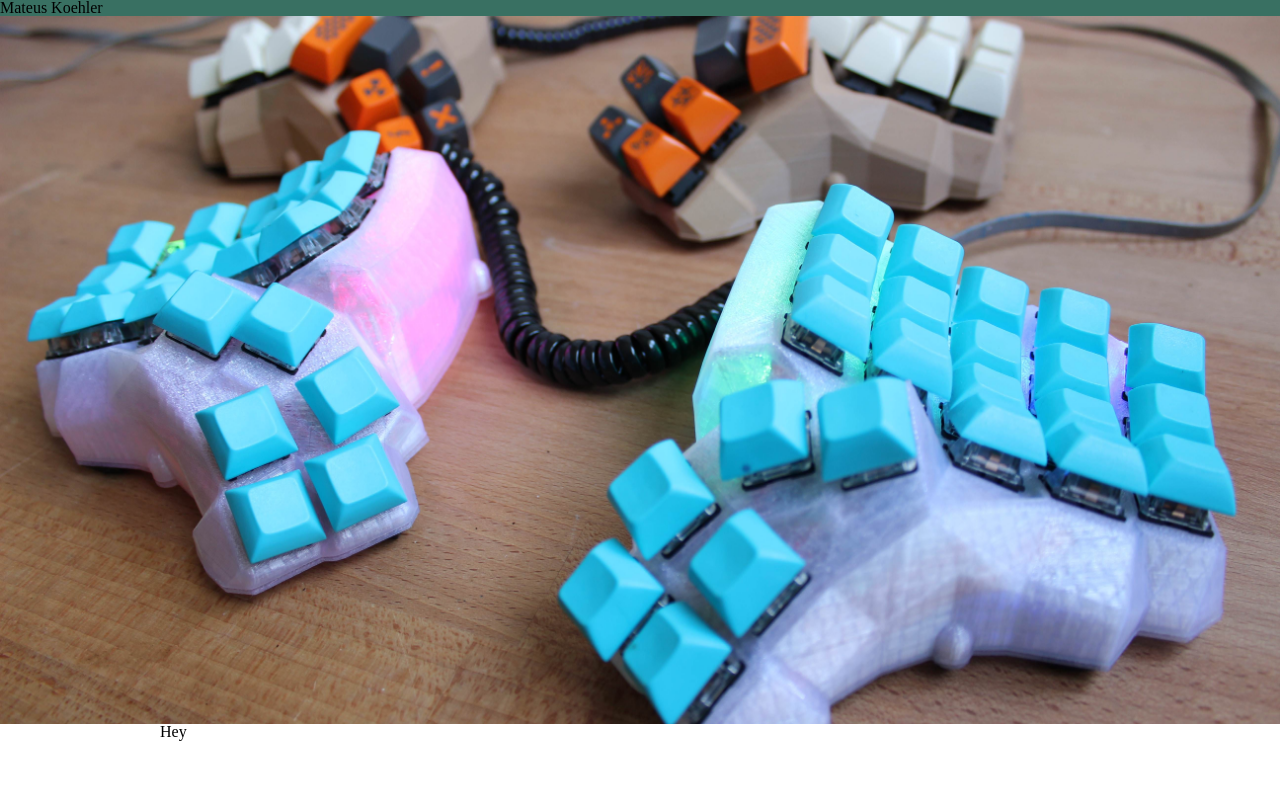
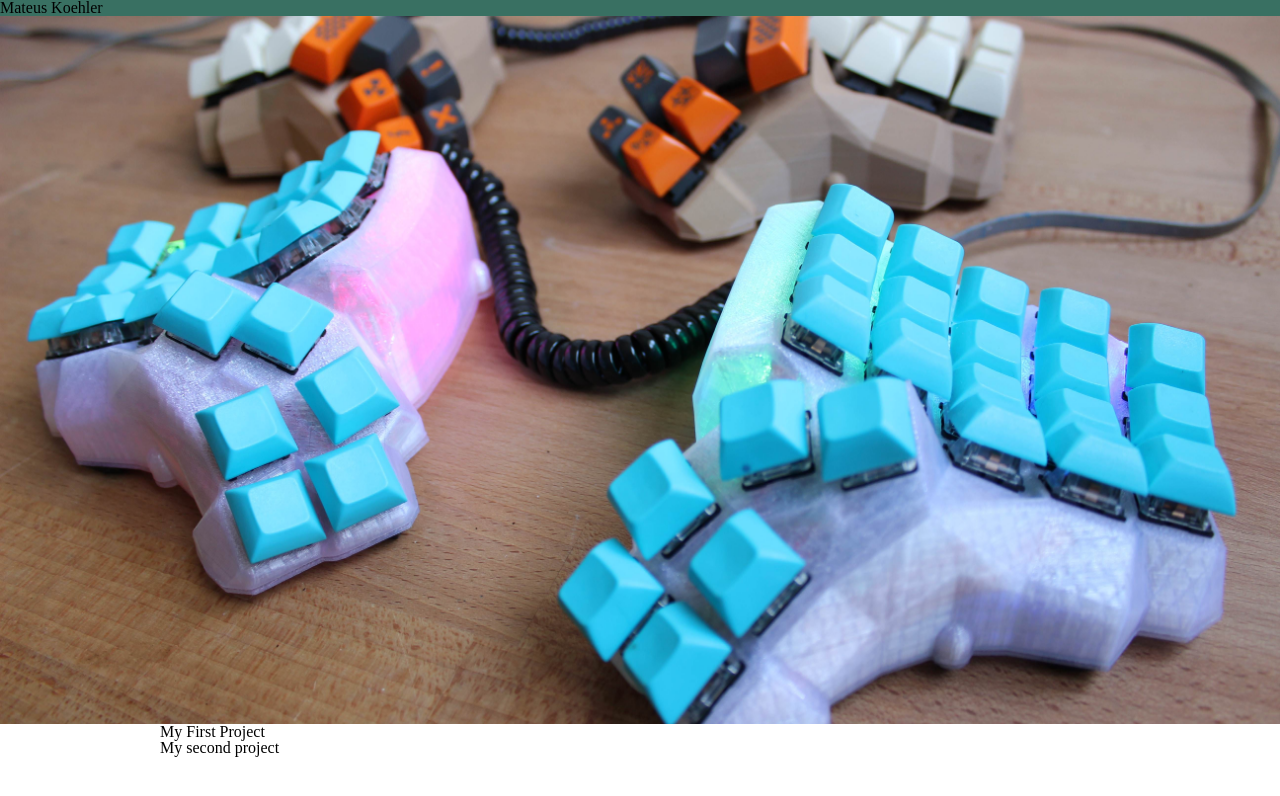
Before and after one commit to tleytek/Gatsby-Portfolio, a Gatsby site: page / in a window 1280 px wide. Shown: the top 796 px of the page. Built offline with nearby package versions, Linux system fonts and the light colour scheme; Gatsby itself is replaced by a stand-in of ours.

Commit message:
GraphQL query from non page component(Projects component)

```diff
--- a/gatsby-config.js
+++ b/gatsby-config.js
@@ -1,6 +1,8 @@
 module.exports = {
-  projectData: [
+  siteMetadata: {
+    projects: [
       {
+        id: 0,
         title: "My First Project",
         description: "This is a cool project",
         image: "location unknown",
@@ -8,6 +10,7 @@ module.exports = {
         deploymentLink: "heroku url",
       },
       {
+        id: 1,
         title: "My second project",
         description: "This is an even cooler project!",
         image: "location known",
@@ -15,4 +18,5 @@ module.exports = {
         deploymentLink: "heroku url",
       },
     ],
+  },
 }
--- /dev/null
+++ b/src/components/ProjectCard.js
@@ -0,0 +1,7 @@
+import React from "react"
+
+const ProjectCard = props => {
+  return <div>{props.title}</div>
+}
+
+export default ProjectCard
--- a/src/components/Projects.js
+++ b/src/components/Projects.js
@@ -1,14 +1,42 @@
 import React from "react"
+import ProjectCard from "./ProjectCard"
+import { StaticQuery, graphql } from "gatsby"
 import "../styles/projects.css"
 
-class Projects extends React.Component {
-  render() {
-    return (
-      <div>
-        <div className={"projectsContainer"}>Hey</div>
-      </div>
-    )
-  }
+const Projects = () => {
+  return (
+    <StaticQuery
+      query={graphql`
+        query {
+          site {
+            siteMetadata {
+              projects {
+                title
+                description
+                image
+                githubLink
+                deploymentLink
+              }
+            }
+          }
+        }
+      `}
+      render={data => (
+        <div>
+          {/* {console.log(data)} */}
+          {data.site.siteMetadata.projects.map(project => {
+            return (
+              <ProjectCard
+                key={project.id}
+                title={project.title}
+                description={project.description}
+              />
+            )
+          })}
+        </div>
+      )}
+    />
+  )
 }
 
 export default Projects
```
Lines whose indentation alone changed are shown as unchanged.
